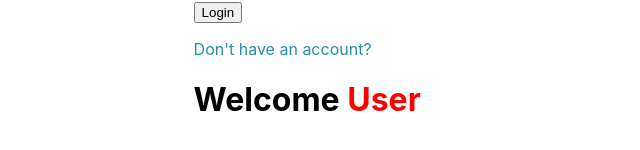
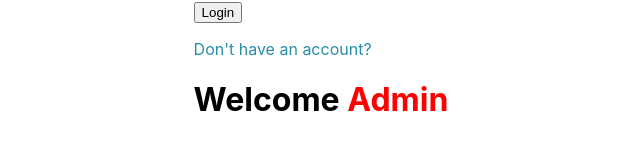
Before and after one commit to WMCharles/Login-SignUp-Logic, a React (Create React App) app: page / in a window 1280 px wide. Shown: the part 182-332 px from the top of the page, without its empty margins (4-644 px from the left). Built offline with nearby package versions, Linux system fonts and the light colour scheme.

Commit message:
update landing page

```diff
--- a/src/components/Landing.jsx
+++ b/src/components/Landing.jsx
@@ -1,9 +1,9 @@
 import React from 'react'
 
-export default function Landing({name = "User"}) {
+export default function Landing({user}) {
   return (
     <div>
-        <h1>Welcome <span>{name}</span></h1>
+        <h1>Welcome <span>{user.user}</span></h1>
     </div>
   )
 }
--- a/src/components/Login.jsx
+++ b/src/components/Login.jsx
@@ -36,7 +36,7 @@ export default function Login({handleClick, title, User}) {
                     <p onClick={handleClick}>Don't have an account?</p>
                 </div>
             </form>
-            <Landing/>
+            <Landing user={User}/>
         </div>
     )
 }
```
